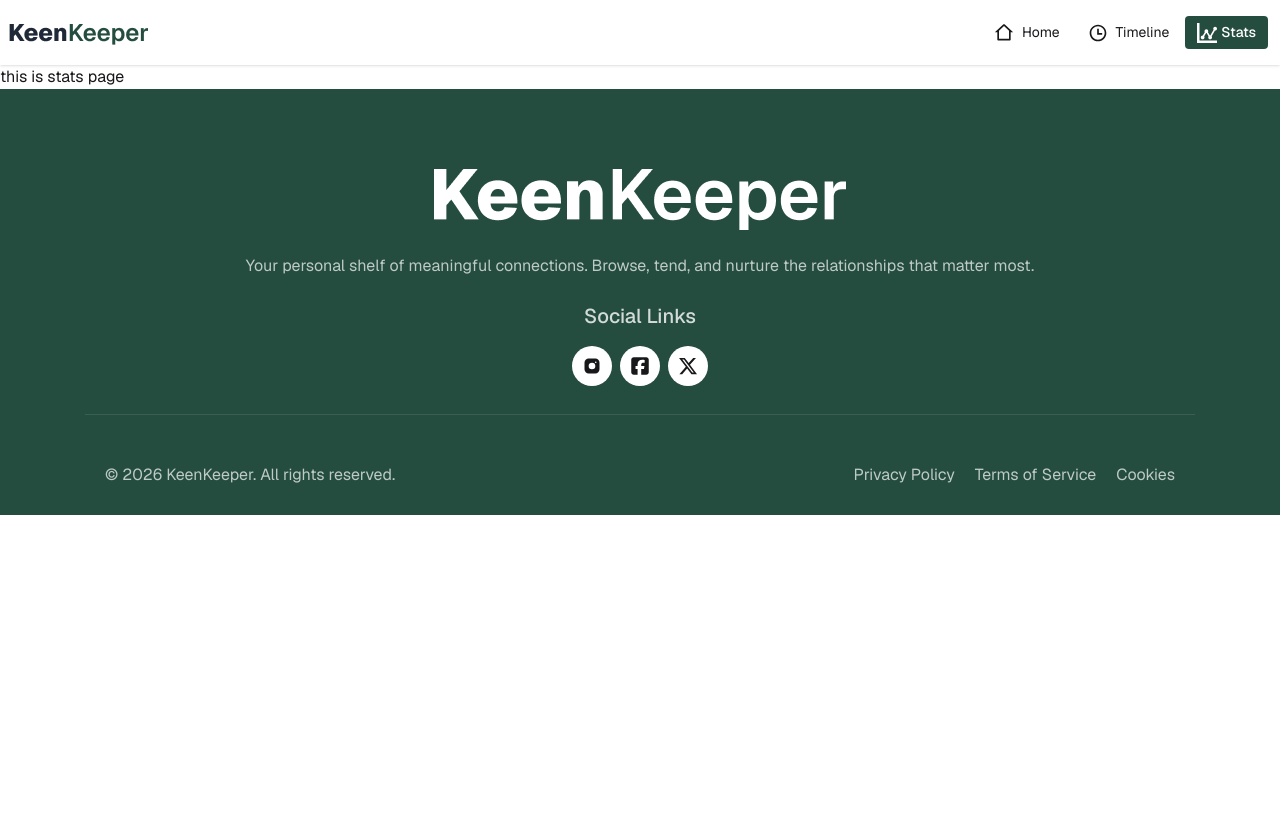
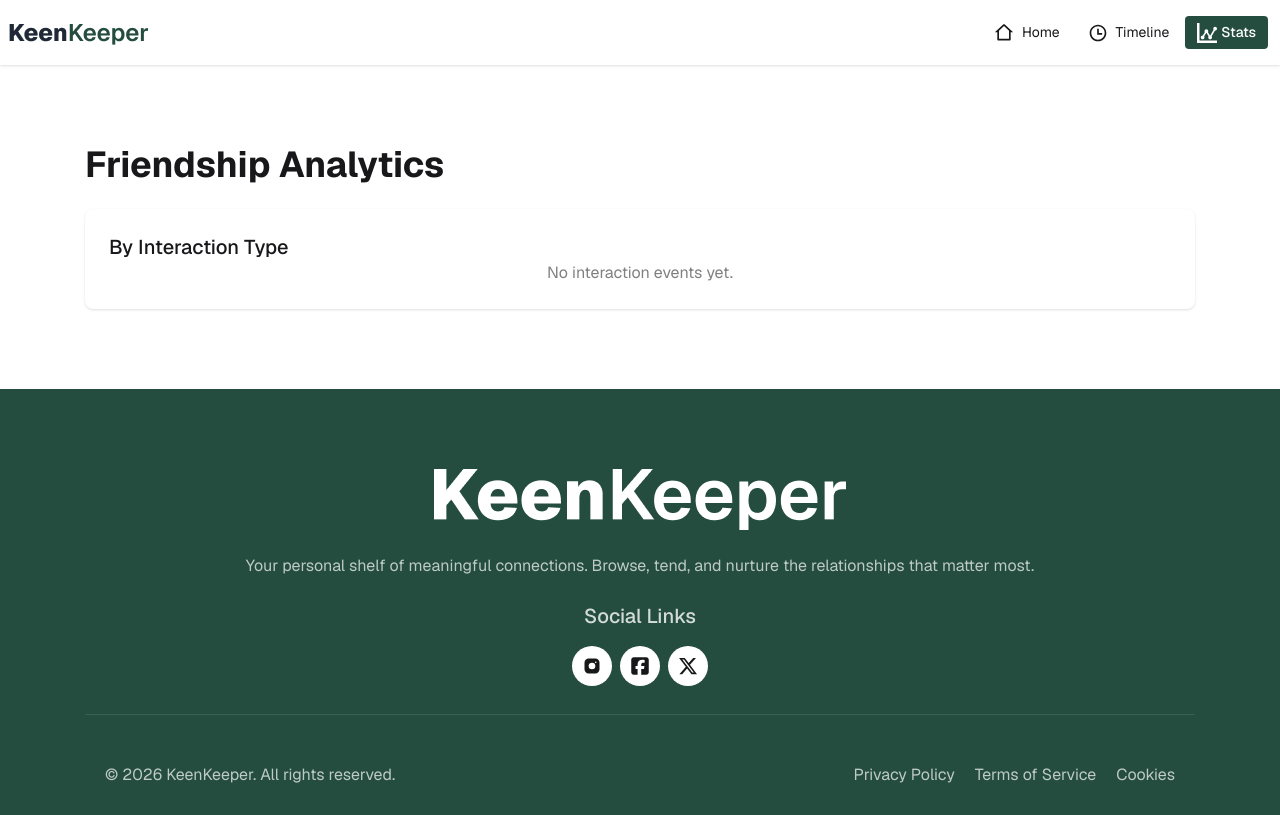
Before and after one commit to antick-arch/KeenKeeper, a Next.js app: page /stats in a window 1280 px wide. Built offline with nearby package versions, Linux system fonts and the light colour scheme.

Commit message:
add stats page

```diff
--- a/package.json
+++ b/package.json
@@ -12,7 +12,9 @@
     "next": "16.2.6",
     "react": "19.2.4",
     "react-dom": "19.2.4",
-    "react-icons": "^5.6.0"
+    "react-icons": "^5.6.0",
+    "react-toastify": "^11.1.0",
+    "recharts": "^3.8.1"
   },
   "devDependencies": {
     "@tailwindcss/postcss": "^4",
--- a/src/app/layout.js
+++ b/src/app/layout.js
@@ -1,7 +1,10 @@
 import "./globals.css";
 import NavbarPage from "@/components/shared/Navbar";
 import FooterPage from "@/components/shared/Footer";
+import { FriendProvider } from '@/context/FriendContext';
 import { Geist } from 'next/font/google'
+import { ToastContainer } from 'react-toastify';
+import 'react-toastify/dist/ReactToastify.css';
 
 const geist = Geist({
   subsets: ['latin'],
@@ -20,9 +23,12 @@ export default function RootLayout({ children }) {
       className={geist.className}
     >
       <body className="min-h-full">
-        <NavbarPage></NavbarPage>
-        {children}
-        <FooterPage></FooterPage>
+        <FriendProvider>
+          <NavbarPage />
+          {children}
+          <FooterPage />
+          <ToastContainer position="top-right" />
+        </FriendProvider>
       </body>
     </html>
   );
--- /dev/null
+++ b/src/app/loading.jsx
@@ -0,0 +1,7 @@
+export default function Loading() {
+    return (
+        <div className="min-h-[60vh] flex items-center justify-center">
+            <span className="loading loading-spinner loading-xl"></span>
+        </div>
+    );
+}
--- a/src/app/page.js
+++ b/src/app/page.js
@@ -1,6 +1,4 @@
 import Dashboard from "@/pages/Dashboard";
-import Image from "next/image";
-
 export default function Home() {
   return (
     <div>
--- a/src/app/stats/page.jsx
+++ b/src/app/stats/page.jsx
@@ -1,7 +1,14 @@
+
+import PieChartWithPaddingAngle from '@/components/PieChartWithPaddingAngle';
+
 const StatsPage = () => {
     return (
-        <div>
-            this is stats page
+        <div className="max-w-277.5 mx-auto my-20">
+            <h2 className="text-4xl font-bold mb-6">Friendship Analytics</h2>
+            <div className="bg-white shadow rounded-lg p-6">
+                <h2 className='font-medium text-xl'>By Interaction Type</h2>
+                <PieChartWithPaddingAngle />
+            </div>
         </div>
     );
 };
--- a/src/app/timeline/page.jsx
+++ b/src/app/timeline/page.jsx
@@ -1,21 +1,44 @@
-import { IoCallSharp } from "react-icons/io5";
+"use client";
+
+import { useState } from "react";
+import { IoCallSharp, IoChatbubblesSharp } from "react-icons/io5";
+import { MdVideoCall } from 'react-icons/md';
+import { useFriend } from '@/context/FriendContext';
+
+const iconFor = (type) => {
+    if (type === 'call') return <IoCallSharp className="text-4xl" />;
+    if (type === 'text') return <IoChatbubblesSharp className="text-4xl" />;
+    if (type === 'video') return <MdVideoCall className="text-4xl" />;
+    return <IoCallSharp className="text-4xl" />;
+};
 
 const TimelinePage = () => {
+    const { events } = useFriend();
+    const [filter, setFilter] = useState('all');
+
+    const filtered = events.filter(e => filter === 'all' ? true : e.type === filter);
+
     return (
         <div className="max-w-277.5 mx-auto my-20 space-y-6">
             <h2 className="font-bold text-5xl">Timeline</h2>
-            <select defaultValue="Filter Timeline" className="select appearance-none text-black/50">
-                <option disabled={true}>Filter Timeline</option>
-                <option>Crimson</option>
-                <option>Amber</option>
-                <option>Velvet</option>
+            <select value={filter} onChange={(e) => setFilter(e.target.value)} className="select appearance-none text-black/50">
+                <option value="all">All</option>
+                <option value="call">Calls</option>
+                <option value="text">Texts</option>
+                <option value="video">Video</option>
             </select>
-            <div className="flex items-center gap-4 rounded-lg shadow p-4">
-                <IoCallSharp className="text-4xl"/>
-                <div>
-                    <h2 className="text-black/60"><span className="text-xl font-medium text-[#244D3F]">Video</span> with Aisha Patel</h2>
-                    <p className="text-black/60 font-medium">March 23, 2026</p>
-                </div>
+
+            <div className="space-y-4">
+                {filtered.length === 0 && <p className="text-black/50">No events yet.</p>}
+                {filtered.map((ev) => (
+                    <div key={ev.id} className="flex items-center gap-4 rounded-lg shadow p-4">
+                        {iconFor(ev.type)}
+                        <div>
+                            <h2 className="text-black/60"><span className="text-xl font-medium text-[#244D3F]">{ev.type === 'call' ? 'Call' : ev.type === 'text' ? 'Text' : 'Video'}</span> with {ev.friendName}</h2>
+                            <p className="text-black/60 font-medium">{ev.date}</p>
+                        </div>
+                    </div>
+                ))}
             </div>
         </div>
     );
--- a/src/components/FriendDetailsClient.jsx
+++ b/src/components/FriendDetailsClient.jsx
@@ -2,10 +2,13 @@
 
 import { LuPhoneCall } from 'react-icons/lu';
 import { PiChatTextBold, PiVideoCameraBold } from 'react-icons/pi';
+import { useFriend } from '@/context/FriendContext';
 
 const FriendDetailsClient = ({ currentFriend }) => {
+    const { addEventForFriend } = useFriend();
+
     const handleCall = async (friend) => {
-        console.log(friend);
+        addEventForFriend('call', friend);
     };
 
     const handleEdit = () => {
@@ -13,11 +16,11 @@ const FriendDetailsClient = ({ currentFriend }) => {
     };
 
     const handleText = () => {
-        console.log('Text:', currentFriend.id);
+        addEventForFriend('text', currentFriend);
     };
 
     const handleVideo = () => {
-        console.log('Video call:', currentFriend.id);
+        addEventForFriend('video', currentFriend);
     };
 
     return (
--- /dev/null
+++ b/src/components/FriendsGrid.jsx
@@ -0,0 +1,20 @@
+import Card from '@/components/Card';
+
+const getFriends = async () => {
+    const data = await import('@/data/friends.json');
+    return data.default;
+};
+
+const FriendsGrid = async () => {
+    const friends = await getFriends();
+
+    return (
+        <div className='max-w-277.5 mx-auto grid md:grid-cols-4 place-items-center gap-4'>
+            {friends.map((friend) => (
+                <Card key={friend.id} friend={friend} />
+            ))}
+        </div>
+    );
+};
+
+export default FriendsGrid;
--- /dev/null
+++ b/src/components/PieChartWithPaddingAngle.jsx
@@ -0,0 +1,53 @@
+'use client';
+
+import React from 'react';
+import { Pie, PieChart, Cell, Tooltip, Legend, ResponsiveContainer } from 'recharts';
+import { useFriend } from '@/context/FriendContext';
+
+const COLORS = ['#0088FE', '#00C49F', '#FFBB28'];
+
+export default function PieChartWithPaddingAngle({ isAnimationActive = true }) {
+  const { events } = useFriend();
+
+  const callCount = events.filter((e) => e.type === 'call').length;
+  const textCount = events.filter((e) => e.type === 'text').length;
+  const videoCount = events.filter((e) => e.type === 'video').length;
+
+  const data = [
+    { name: 'Call', value: callCount, fill: COLORS[0] },
+    { name: 'Text', value: textCount, fill: COLORS[1] },
+    { name: 'Video', value: videoCount, fill: COLORS[2] },
+  ];
+
+  const total = callCount + textCount + videoCount;
+
+  return (
+    <div className="flex justify-center">
+      {total === 0 ? (
+        <div className="text-center text-black/50">No interaction events yet.</div>
+      ) : (
+        <div style={{ width: '100%', maxWidth: 500, height: 360 }}>
+          <ResponsiveContainer>
+            <PieChart>
+              <Pie
+                data={data}
+                innerRadius={60}
+                outerRadius={100}
+                cornerRadius={8}
+                paddingAngle={5}
+                dataKey="value"
+                isAnimationActive={isAnimationActive}
+              >
+                {data.map((entry, index) => (
+                  <Cell key={`cell-${index}`} fill={entry.fill} />
+                ))}
+              </Pie>
+              <Tooltip />
+              <Legend />
+            </PieChart>
+          </ResponsiveContainer>
+        </div>
+      )}
+    </div>
+  );
+}
--- a/src/context/FriendContext.jsx
+++ b/src/context/FriendContext.jsx
@@ -1,14 +1,49 @@
 'use client';
 
 import React, { createContext, useContext, useState } from 'react';
+import { toast } from 'react-toastify';
 
 const FriendContext = createContext();
 
 export const FriendProvider = ({ children }) => {
     const [friendData, setFriendData] = useState(null);
+    const [events, setEvents] = useState([]);
+
+    const addEvent = (ev) => {
+        setEvents((prev) => [ev, ...prev]);
+    };
+
+    const addEventForFriend = (type, friend) => {
+        const ev = {
+            id: Date.now(),
+            type,
+            friendId: friend.id,
+            friendName: friend.name,
+            date: new Date().toISOString(),
+        };
+        addEvent(ev);
+
+        if (type === 'call') {
+            toast.success(`Calling ${friend.name} now`);
+            return;
+        }
+
+        if (type === 'text') {
+            toast.info(`Text message ready for ${friend.name}`);
+            return;
+        }
+
+        if (type === 'video') {
+            toast.info(`Starting a video check-in with ${friend.name}`);
+        }
+    };
+
+    const clearEvents = () => {
+        setEvents([]);
+    };
 
     return (
-        <FriendContext.Provider value={{ friendData, setFriendData }}>
+        <FriendContext.Provider value={{ friendData, setFriendData, events, addEventForFriend, clearEvents }}>
             {children}
         </FriendContext.Provider>
     );
--- a/src/pages/Dashboard.jsx
+++ b/src/pages/Dashboard.jsx
@@ -1,7 +1,7 @@
 import Labels from '@/components/Labels';
 import { FiPlus } from 'react-icons/fi';
-import friends from '@/data/friends.json';
-import Card from '@/components/Card';
+import { Suspense } from 'react';
+import FriendsGrid from '@/components/FriendsGrid';
 
 
 const Dashboard = () => {
@@ -18,11 +18,15 @@ const Dashboard = () => {
                 <div className="divider"></div>
             </div>
             <h2 className='max-w-277.5 mx-auto text-2xl font-semibold pb-3'>Your Friends</h2>
-            <div className='max-w-277.5 mx-auto grid md:grid-cols-4 place-items-center gap-4'>
-                {
-                    friends.map((friend) => <Card key={friend.id} friend={friend}></Card>)
+            <Suspense
+                fallback={
+                    <div className='max-w-277.5 mx-auto py-10 flex items-center justify-center'>
+                        <span className='loading loading-spinner loading-xl'></span>
+                    </div>
                 }
-            </div>
+            >
+                <FriendsGrid />
+            </Suspense>
         </div>
     );
 };
```
Also changed, not shown: 1 other file (tests, documents, lock files or other folders).
